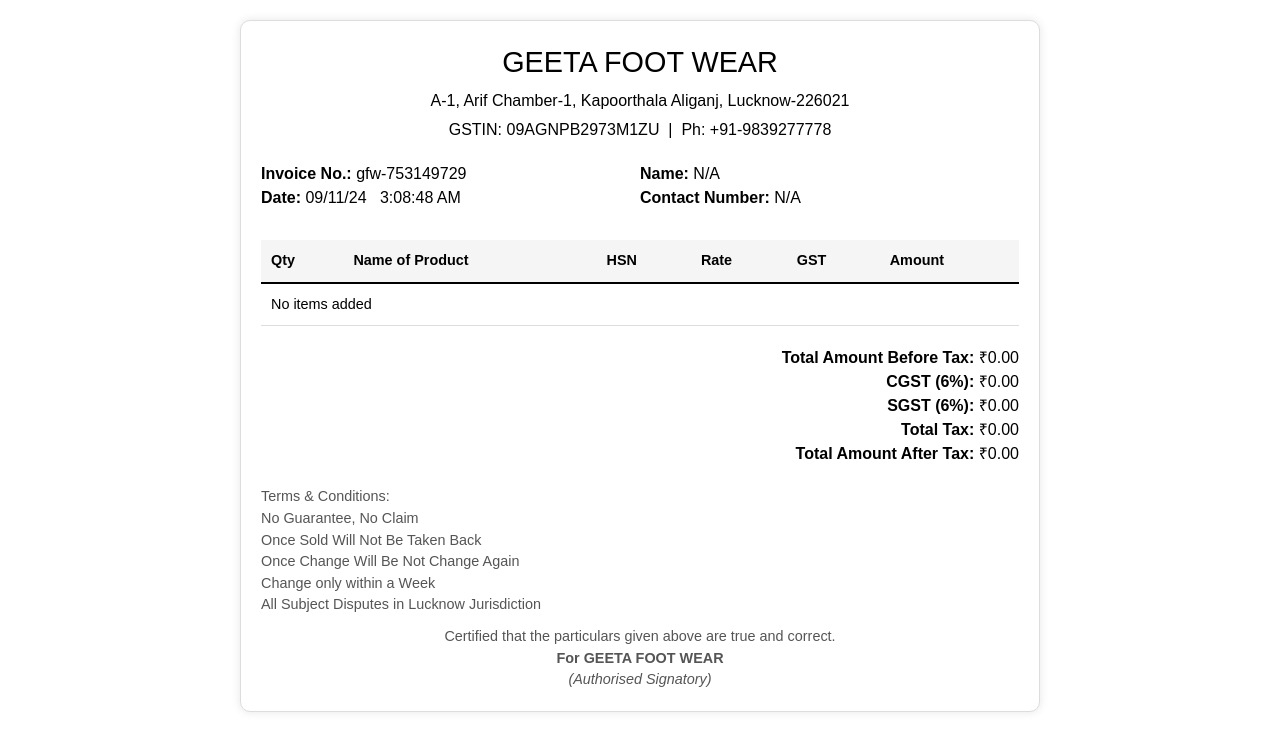
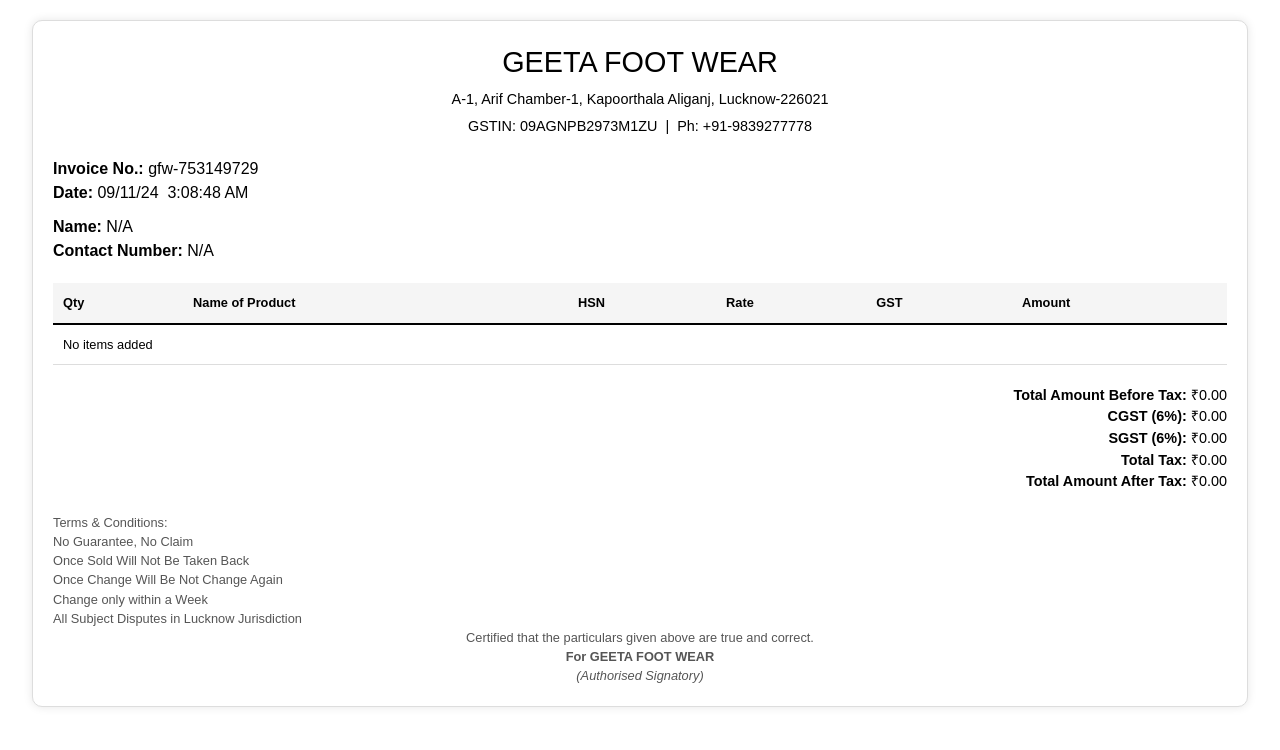
Before and after one commit to RebootCode2024/invoice-app, a Next.js app: page /bill in a window 1280 px wide. Shown: the top 750 px of the page. Built offline with nearby package versions, Linux system fonts and the light colour scheme.

Commit message:
bill generation completed

```diff
--- a/src/app/bill/page.js
+++ b/src/app/bill/page.js
@@ -14,17 +14,13 @@ const GenerateBill = () => {
     totalAmountAfterTax,
   } = useInvoice();
 
-  // State to manage invoice number and date
   const [invoiceNumber, setInvoiceNumber] = useState("");
   const [currentDateTime, setCurrentDateTime] = useState({ date: "", time: "" });
 
-  // Generate and set values only on the client
   useEffect(() => {
-    // Generate random invoice number
     const randomDigits = Math.floor(100000000 + Math.random() * 900000000);
     setInvoiceNumber(`gfw-${randomDigits}`);
 
-    // Format date and time
     const todayDate = new Date();
     const formattedDate = `${todayDate
       .getDate()
@@ -38,49 +34,30 @@ const GenerateBill = () => {
   }, []);
 
   return (
-    <div
-      style={{
-        fontFamily: "Arial, sans-serif",
-        padding: "20px",
-        maxWidth: "800px",
-        margin: "20px auto",
-        backgroundColor: "white",
-        color: "black",
-        border: "1px solid #ddd",
-        borderRadius: "10px",
-        boxShadow: "0 0 10px rgba(0, 0, 0, 0.1)",
-      }}
-    >
+    <div style={styles.container}>
       {/* Header */}
-      <div style={{ textAlign: "center", marginBottom: "20px" }}>
-        <h1 style={{ margin: "0", fontSize: "1.8em" }}>GEETA FOOT WEAR</h1>
-        <p style={{ margin: "5px 0" }}>
+      <div style={styles.header}>
+        <h1 style={styles.title}>GEETA FOOT WEAR</h1>
+        <p style={styles.subtitle}>
           A-1, Arif Chamber-1, Kapoorthala Aliganj, Lucknow-226021
         </p>
-        <p style={{ margin: "5px 0" }}>
+        <p style={styles.subtitle}>
           GSTIN: 09AGNPB2973M1ZU &nbsp;|&nbsp; Ph: +91-9839277778
         </p>
       </div>
 
       {/* Invoice Details */}
-      <div
-        style={{
-          display: "flex",
-          justifyContent: "space-between",
-          flexWrap: "wrap",
-          marginBottom: "20px",
-        }}
-      >
-        <div style={{ flex: "1 1 45%", marginBottom: "10px" }}>
+      <div style={styles.detailsContainer}>
+        <div>
           <p>
             <strong>Invoice No.:</strong> {invoiceNumber || "Generating..."}
           </p>
           <p>
-            <strong>Date:</strong> {currentDateTime.date || "Loading..."} &nbsp;{" "}
+            <strong>Date:</strong> {currentDateTime.date || "Loading..."} &nbsp;
             {currentDateTime.time || "Loading..."}
           </p>
         </div>
-        <div style={{ flex: "1 1 45%", marginBottom: "10px" }}>
+        <div>
           <p>
             <strong>Name:</strong> {customerName || "N/A"}
           </p>
@@ -90,49 +67,44 @@ const GenerateBill = () => {
         </div>
       </div>
 
-      {/* Table */}
-      <table
-        style={{
-          width: "100%",
-          borderCollapse: "collapse",
-          marginBottom: "20px",
-          fontSize: "0.9em",
-        }}
-      >
+      {/* Responsive Table */}
+      <div style={styles.tableContainer}>
+        <table style={styles.table}>
           <thead>
             <tr>
-            <th style={tableHeaderStyle}>Qty</th>
-            <th style={tableHeaderStyle}>Name of Product</th>
-            <th style={tableHeaderStyle}>HSN</th>
-            <th style={tableHeaderStyle}>Rate</th>
-            <th style={tableHeaderStyle}>GST</th>
-            <th style={tableHeaderStyle}>Amount</th>
+              <th style={styles.th}>Qty</th>
+              <th style={styles.th}>Name of Product</th>
+              <th style={styles.th}>HSN</th>
+              <th style={styles.th}>Rate</th>
+              <th style={styles.th}>GST</th>
+              <th style={styles.th}>Amount</th>
             </tr>
           </thead>
           <tbody>
             {items.length > 0 ? (
               items.map((item, index) => (
                 <tr key={index}>
-                <td style={tableCellStyle}>{item.qty}</td>
-                <td style={tableCellStyle}>{item.productName || "Chappal"}</td>
-                <td style={tableCellStyle}>6402</td>
-                <td style={tableCellStyle}>₹{(item.endRate / 1.12).toFixed(2)}</td>
-                <td style={tableCellStyle}>12%</td>
-                <td style={tableCellStyle}>₹{item.rate}</td>
+                  <td style={styles.td}>{item.qty}</td>
+                  <td style={styles.td}>{item.productName || "Chappal"}</td>
+                  <td style={styles.td}>6402</td>
+                  <td style={styles.td}>₹{(item.endRate / 1.12).toFixed(2)}</td>
+                  <td style={styles.td}>12%</td>
+                  <td style={styles.td}>₹{item.rate}</td>
                 </tr>
               ))
             ) : (
               <tr>
-              <td style={tableCellStyle} colSpan="6">
+                <td style={styles.td} colSpan="6">
                   No items added
                 </td>
               </tr>
             )}
           </tbody>
         </table>
+      </div>
 
       {/* Summary Section */}
-      <div style={{ textAlign: "right", marginBottom: "20px" }}>
+      <div style={styles.summary}>
         <p>
           <strong>Total Amount Before Tax:</strong> ₹
           {totalAmountBeforeTax?.toFixed(2) || "0.00"}
@@ -153,7 +125,7 @@ const GenerateBill = () => {
       </div>
 
       {/* Terms and Conditions */}
-      <div style={{ marginTop: "20px", fontSize: "0.9em", color: "#555" }}>
+      <div style={styles.terms}>
         <p>Terms & Conditions:</p>
         <ul>
           <li>No Guarantee, No Claim</li>
@@ -162,13 +134,13 @@ const GenerateBill = () => {
           <li>Change only within a Week</li>
           <li>All Subject Disputes in Lucknow Jurisdiction</li>
         </ul>
-        <p style={{ textAlign: "center", marginTop: "10px" }}>
+        <p style={styles.centerText}>
           Certified that the particulars given above are true and correct.
         </p>
-        <p style={{ textAlign: "center", fontWeight: "bold" }}>
+        <p style={{ ...styles.centerText, fontWeight: "bold" }}>
           For GEETA FOOT WEAR
         </p>
-        <p style={{ textAlign: "center", fontStyle: "italic" }}>
+        <p style={{ ...styles.centerText, fontStyle: "italic" }}>
           (Authorised Signatory)
         </p>
       </div>
@@ -176,19 +148,71 @@ const GenerateBill = () => {
   );
 };
 
-// Table Styles
-const tableHeaderStyle = {
+// Styles
+const styles = {
+  container: {
+    fontFamily: "Arial, sans-serif",
+    padding: "20px",
+    margin: "20px auto",
+    backgroundColor: "white",
+    color: "black",
+    maxWidth: "95%",
+    border: "1px solid #ddd",
+    borderRadius: "10px",
+    boxShadow: "0 0 10px rgba(0, 0, 0, 0.1)",
+  },
+  header: {
+    textAlign: "center",
+    marginBottom: "20px",
+  },
+  title: {
+    margin: "0",
+    fontSize: "1.8em",
+  },
+  subtitle: {
+    margin: "5px 0",
+    fontSize: "0.9em",
+  },
+  detailsContainer: {
+    display: "flex",
+    flexDirection: "column",
+    gap: "10px",
+    marginBottom: "20px",
+  },
+  tableContainer: {
+    overflowX: "auto",
+    marginBottom: "20px",
+  },
+  table: {
+    width: "100%",
+    borderCollapse: "collapse",
+    fontSize: "0.8em",
+  },
+  th: {
     borderBottom: "2px solid black",
     padding: "10px",
     textAlign: "left",
     backgroundColor: "#f5f5f5",
     fontWeight: "bold",
-};
-
-const tableCellStyle = {
+  },
+  td: {
     borderBottom: "1px solid #ddd",
     padding: "10px",
     textAlign: "left",
+  },
+  summary: {
+    textAlign: "right",
+    marginBottom: "20px",
+    fontSize: "0.9em",
+  },
+  terms: {
+    marginTop: "20px",
+    fontSize: "0.8em",
+    color: "#555",
+  },
+  centerText: {
+    textAlign: "center",
+  },
 };
 
 export default GenerateBill;
```
Lines whose indentation alone changed are shown as unchanged.
